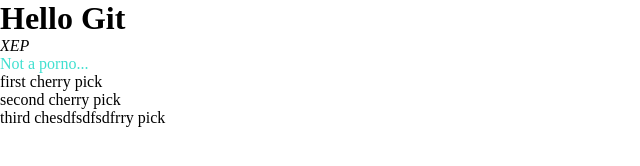
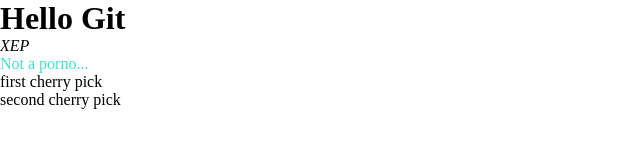
Before and after one commit to KAPITAL911/git-course, a plain HTML site: page index.html in a window 1280 px wide. Shown: the whole page, without its empty margins (0-640 px from the left). Drawn offline with Linux system fonts and the light colour scheme.

Commit message:
Revert "revert dd"
This reverts commit 3b8d79906c122b7ca531cef72034d2d8f135c813.

```diff
--- a/index.html
+++ b/index.html
@@ -22,7 +22,6 @@
     >
     <div>first cherry pick</div>
     <div>second cherry pick</div>
-    <div>third chesdfsdfsdfrry pick</div>
   </body>
   <script src="script.js"></script>
 </html>
```
